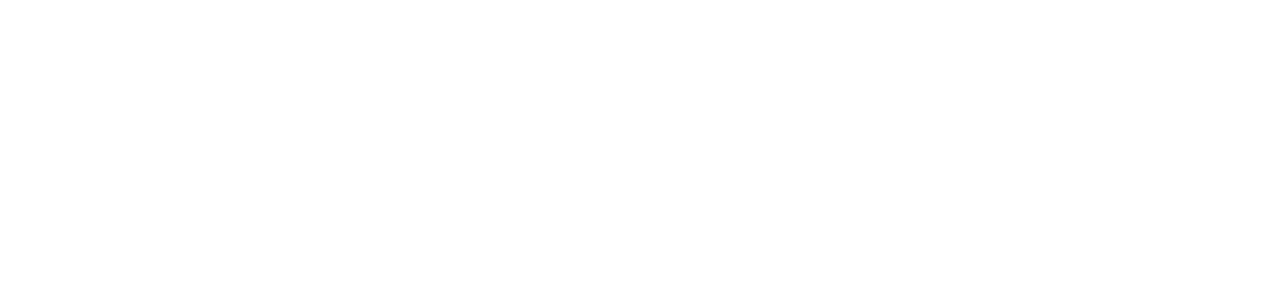
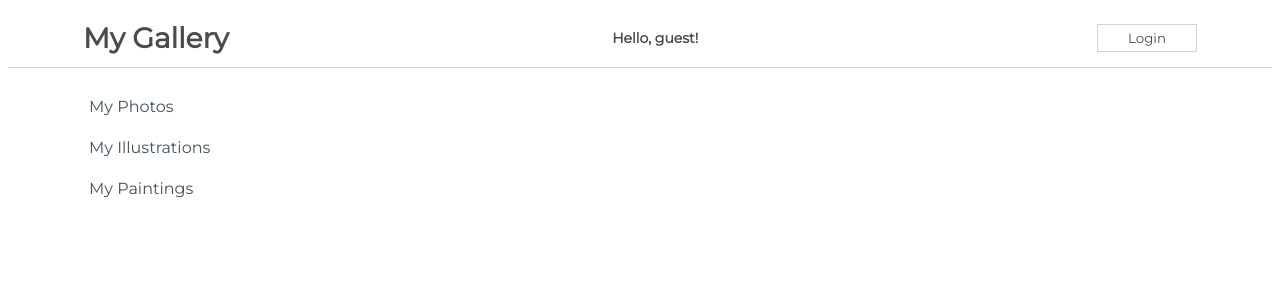
Before and after one commit to SandraBergstrom/react-ci-challenge, a React (Create React App) app in the folder my-app/: page / in a window 1280 px wide. Shown: the top 300 px of the page. Built offline with nearby package versions, Linux system fonts and the light colour scheme.

Commit message:
e7snippets

```diff
--- a/my-app/package.json
+++ b/my-app/package.json
@@ -9,7 +9,7 @@
     "axios": "^0.21.4",
     "react": "^17.0.2",
     "react-dom": "^17.0.2",
-    "react-scripts": "4.0.3",
+    "react-scripts": "^4.0.3",
     "web-vitals": "^1.1.2"
   },
   "scripts": {
--- a/my-app/src/App.js
+++ b/my-app/src/App.js
@@ -1,9 +1,12 @@
 import css from './App.module.css';
+import Sidebar from "./components/Sidebar";
+import NavBarSimple from "./components/NavBarSimple";
 
 function App() {
   return (
     <div className={css.App}>
-      {/* Add your components here */}
+      <Sidebar />
+      <NavBarSimple />
     </div>
   );
 }
--- /dev/null
+++ b/my-app/src/components/NavBarSimple.js
@@ -0,0 +1,33 @@
+import React from "react";
+import css from "./css/NavBarSimple.module.css";
+
+class NavBarSimple extends React.Component {
+
+    constructor(props) {
+        super(props);
+        this.state = {
+            message: "Hello, guest!",
+            buttonText: "Login",
+        };
+    }
+
+    handleClick = ()=> {
+        this.setState((prevState) => ({
+            message: prevState.message === "Hello, guest!" ? "Welcome back, user!" : "Hello, guest!",
+            buttonText: prevState.buttonText === "Login" ? "Logout" : "Login",
+        }), ()=> console.log(this.state.message))
+    }
+
+    render() {
+        return (
+            <div className={css.NavBar}>
+                <h1>My Gallery</h1>
+                <span>{this.state.message}</span>
+                <button onClick={() => this.handleClick()}>{this.state.buttonText}</button>
+            </div>
+        )
+    }
+
+}
+
+export default NavBarSimple
--- a/my-app/src/components/Sidebar.js
+++ b/my-app/src/components/Sidebar.js
@@ -0,0 +1,14 @@
+import React from 'react';
+import css from "./css/Sidebar.module.css";
+
+function Sidebar() {
+    return (
+        <div className={css.sidebar}>
+            <a href = "#." target= "_blank">My Photos</a>
+            <a href = "#." target= "_blank">My Illustrations</a>
+            <a href = "#." target= "_blank">My Paintings</a>
+        </div>
+    )
+}
+
+export default Sidebar
```
Also changed, not shown: my-app/src/components/es7Snippets.js (added, +59 -0 lines), 1 other file (tests, documents, lock files or other folders).
